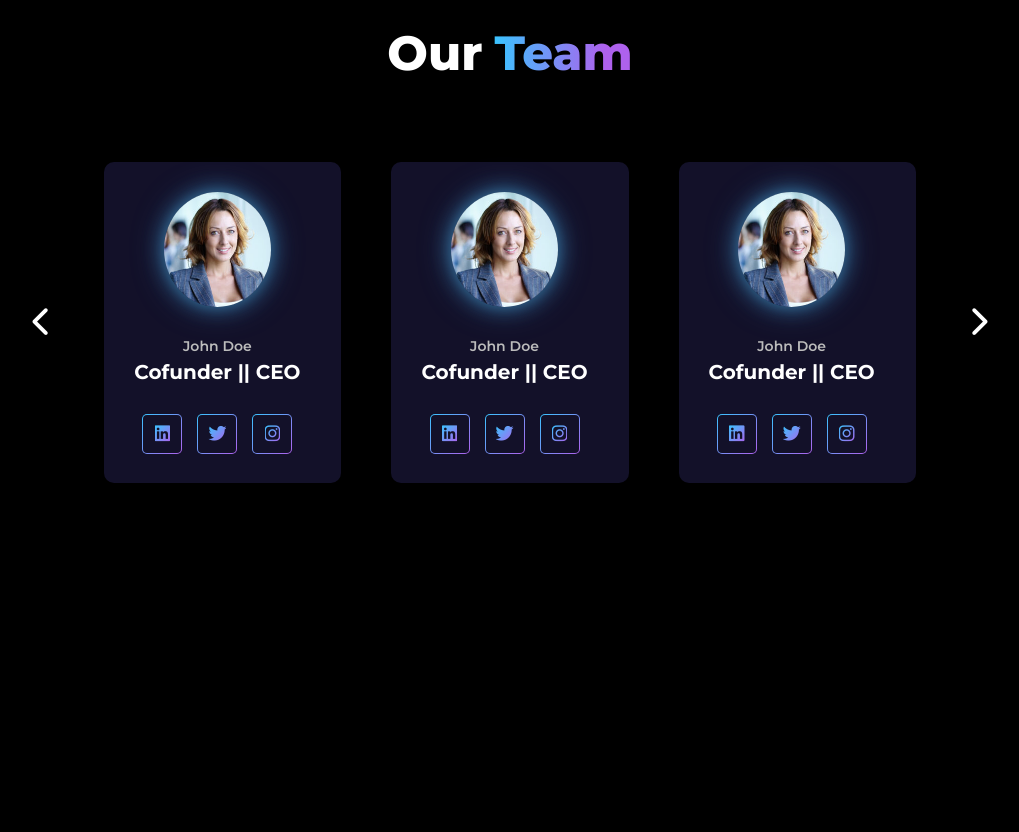
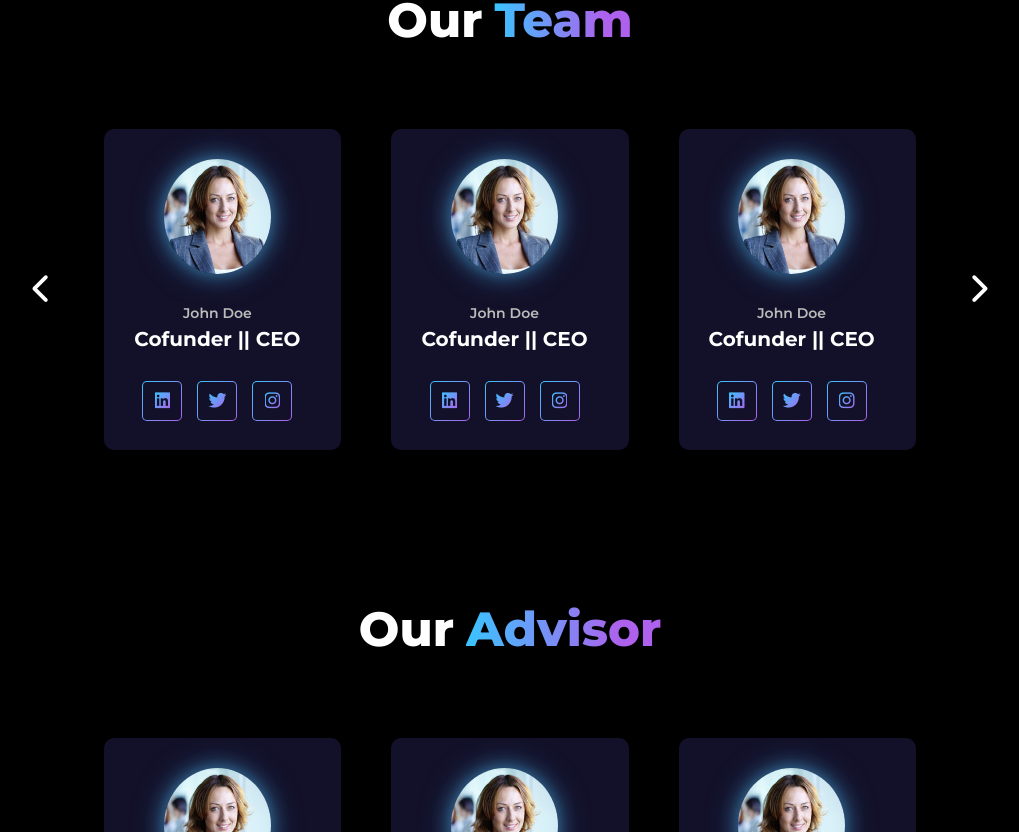
Before and after one commit to muzilyag/Web_idz, a Vue app: page / in a window 1280 px wide. Shown: the part 1748-2580 px from the top of the page, without its empty margins (130-1149 px from the left). Before the commit the page ends 2231 px from the top, so only its background shows below. Built offline with nearby package versions, Linux system fonts and the light colour scheme; a web font is replaced by a local one.

Commit message:
feat(cards sections): создан шаблон для секций с карточками

```diff
--- a/src/components/layout/Main.vue
+++ b/src/components/layout/Main.vue
@@ -3,6 +3,7 @@
         <About/>
         <TextBlock/>
         <OurTeam/>
+        <OurAdvisior/>
     </main>
 </template>
 
@@ -10,4 +11,5 @@
 import About from '../sections/About.vue';
 import TextBlock from '../sections/TextBlock.vue';
 import OurTeam from '../sections/OurTeam.vue';
+import OurAdvisior from '../sections/OurAdvisior.vue';
 </script>
--- a/src/components/sections/OurAdvisior.vue
+++ b/src/components/sections/OurAdvisior.vue
@@ -0,0 +1,27 @@
+<template>
+    <div class="advisior-section">
+        <SectionWithCards
+        :members=advMembers
+        :sectionName=thisSectionName
+        :grad-text=thisGradText
+        />
+    </div>
+</template>
+
+<script setup lang="ts">
+import SectionWithCards from '../ui/SectionWithCards.vue';
+
+const thisSectionName: string = "Our";
+const thisGradText: string = "Advisor";
+const advMembers = [
+    {
+        id: 1
+    },
+    {
+        id: 2
+    },
+    {
+        id: 3
+    }
+]
+</script>
--- a/src/components/sections/OurTeam.vue
+++ b/src/components/sections/OurTeam.vue
@@ -1,25 +1,18 @@
 <template>
-    <div class="team-section">
-        <div class="team-section__container">
-             <h1 class="section__header">
-                Our <span class="gradient-text">Team</span>
-            </h1>
-            <div class="cards-list">
-                <i class="fa-solid fa-chevron-left"></i>
-                <div class="cards">
-                    <Card
-                    v-for="member in teamMembers"
-                    :key="member.id"
-                    />
-                </div>
-                <i class="fa-solid fa-chevron-right"></i>
-            </div>
-        </div>
+    <div class="advisior-section">
+        <SectionWithCards
+        :members=teamMembers
+        :sectionName=thisSectionName
+        :grad-text=gradText
+        />
     </div>
 </template>
 
 <script setup lang="ts">
-import Card from '../ui/Card.vue';
+import SectionWithCards from '../ui/SectionWithCards.vue';
+
+const thisSectionName: string = "Our";
+const gradText: string = "Team";
 
 const teamMembers = [
     {
@@ -33,55 +26,3 @@ const teamMembers = [
     }
 ]
 </script>
-
-<style scoped>
-.team-section {
-    padding: 183px 120px 0 120px;
-    display: flex;
-    flex-direction: column;
-    align-items: center;
-}
-
-.section__header {
-    display: flex;
-    justify-content: center;
-    gap: 12px;
-}
-
-.team-section__container {
-    display: grid;
-    grid-template-rows: auto auto;
-    gap: 80px;
-}
-
-.cards-list {
-    display: flex;
-    gap: 57px;
-    align-items: center;
-}
-
-.cards {
-    display: grid;
-    grid-template-columns: repeat(3, auto);
-    gap: 50px;
-}
-
-.gradient-text {
-    background: linear-gradient(90deg, #3AC4FF 0, #AE61ED 80%);
-    -webkit-background-clip: text;
-    background-clip: text;
-    -webkit-text-fill-color: transparent;
-    color: transparent;
-}
-
-.cards-list .fa-solid {
-    cursor: pointer;
-    scale:1.9;
-}
-
-.cards-list .fa-solid:hover {
-    scale: 2.9;
-    transition: all ease 0.6s;
-}
-
-</style>
--- /dev/null
+++ b/src/components/ui/SectionWithCards.vue
@@ -0,0 +1,85 @@
+<template>
+    <div class="advisior-section">
+        <div class="team-section__container">
+             <h1 class="section__header">
+                {{ sectionName }} <span class="gradient-text">{{gradText}}</span>
+            </h1>
+            <div class="cards-list">
+                <i class="fa-solid fa-chevron-left"></i>
+                <div class="cards">
+                    <Card
+                    v-for="member in members"
+                    :key="member.id"
+                    />
+                </div>
+                <i class="fa-solid fa-chevron-right"></i>
+            </div>
+        </div>
+    </div>
+</template>
+
+<script setup lang="ts">
+import Card from '../ui/Card.vue';
+
+interface Props {
+    sectionName?: string;
+    gradText?: string;
+    members: Array<{id: number}>;
+}
+
+const props = withDefaults(defineProps<Props>(), {
+
+})
+</script>
+
+<style scoped>
+.advisior-section {
+    padding: 150px 120px 0 120px;
+    display: flex;
+    flex-direction: column;
+    align-items: center;
+}
+
+.section__header {
+    display: flex;
+    justify-content: center;
+    gap: 12px;
+}
+
+.team-section__container {
+    display: grid;
+    grid-template-rows: auto auto;
+    gap: 80px;
+}
+
+.cards-list {
+    display: flex;
+    gap: 57px;
+    align-items: center;
+}
+
+.cards {
+    display: grid;
+    grid-template-columns: repeat(3, auto);
+    gap: 50px;
+}
+
+.gradient-text {
+    background: linear-gradient(90deg, #3AC4FF 0, #AE61ED 80%);
+    -webkit-background-clip: text;
+    background-clip: text;
+    -webkit-text-fill-color: transparent;
+    color: transparent;
+}
+
+.cards-list .fa-solid {
+    cursor: pointer;
+    scale:1.9;
+}
+
+.cards-list .fa-solid:hover {
+    scale: 2.9;
+    transition: all ease 0.6s;
+}
+
+</style>
```
